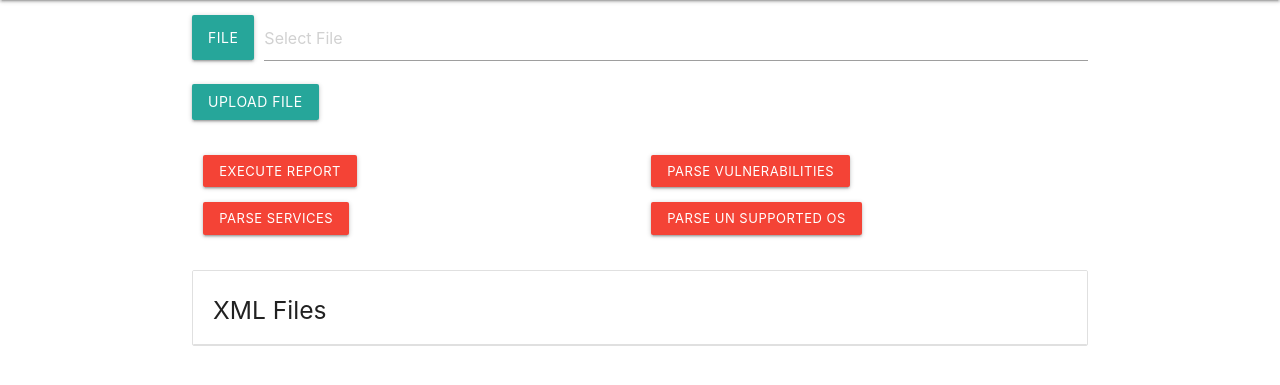
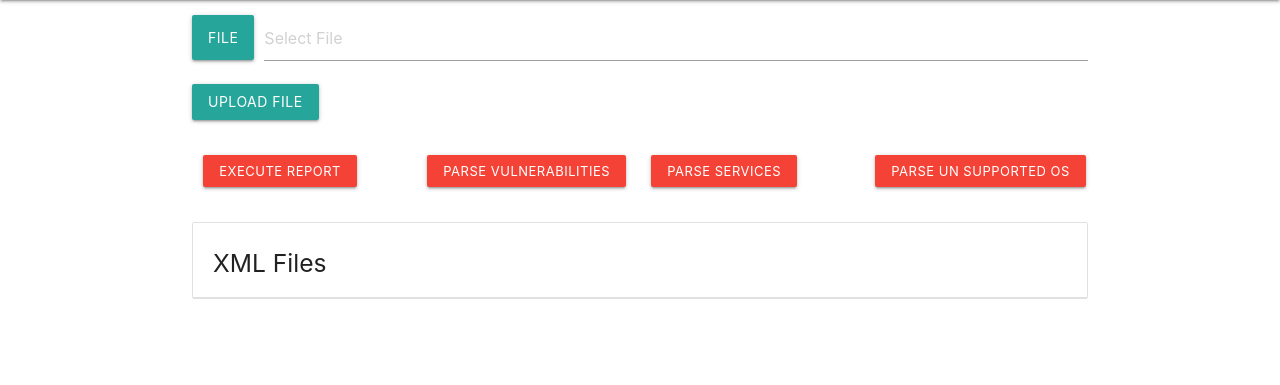
Before and after one commit to Ebryx/Nessus_Map, a Django app: template templates/index.html in a window 1280 px wide. Shown: the part 64-449 px from the top of the page. Run offline with Django 3.2, Linux system fonts and the light colour scheme; the template is opened without the code that fills it, so the values that code supplies are empty; some libraries are stand-ins or nearby versions.

Commit message:
Moved all buttons in one line

```diff
--- a/templates/index.html
+++ b/templates/index.html
@@ -19,28 +19,28 @@
         </div>
 
         <div class="row">
-            <div class="col l6 s6">
+            <div class="col l3 s3">
                 <form action="{% url 'nessus:executive-report' %}" method="POST">
                     {% csrf_token %}
                     <input type="submit" name="executive-report" value="Execute Report" class="btn btn-small red">
                 </form>
             </div>
 
-            <div class="col l6 s6">
+            <div class="col l3 s3">
                 <form action="{% url 'nessus:nessusparse' %}" method="POST">
                     {% csrf_token %}
                     <input type="submit" name="ParseXML" value="Parse Vulnerabilities" class="btn btn-small red">
                 </form>
             </div>
 
-            <div class="col l6 s6">
+            <div class="col l3 s3">
                 <form action="{% url 'nessus:services' %}" method="POST">
                     {% csrf_token %}
                     <input type="submit" name="services" value="Parse Services" class="btn btn-small red">
                 </form>
             </div>
 
-            <div class="col l6 s6">
+            <div class="col l3 s3">
                 <form action="{% url 'nessus:parseos' %}" method="POST">
                     {% csrf_token %}
                     <input type="submit" name="parse-OS" value="Parse Un Supported OS" class="btn btn-small red">
```
